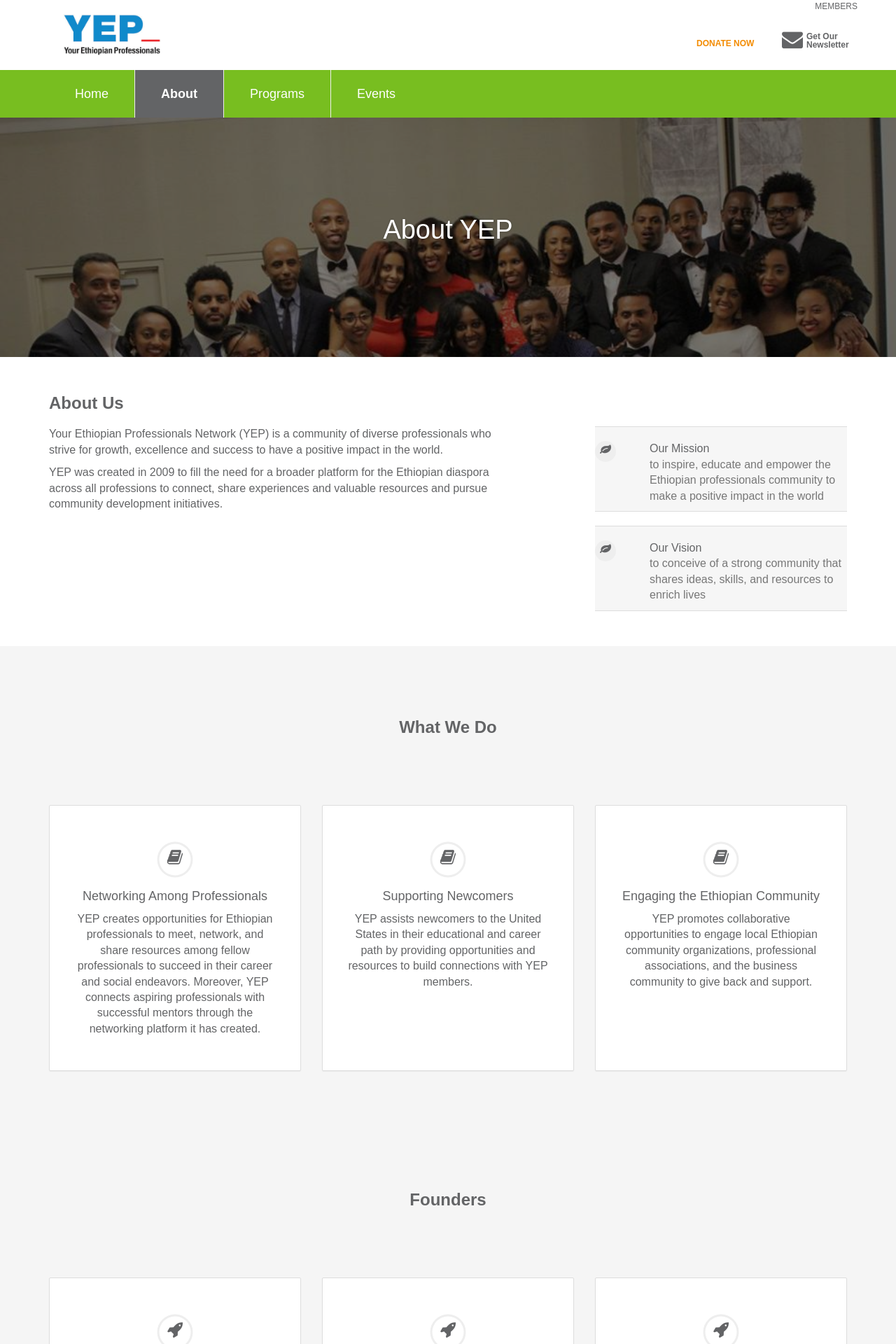
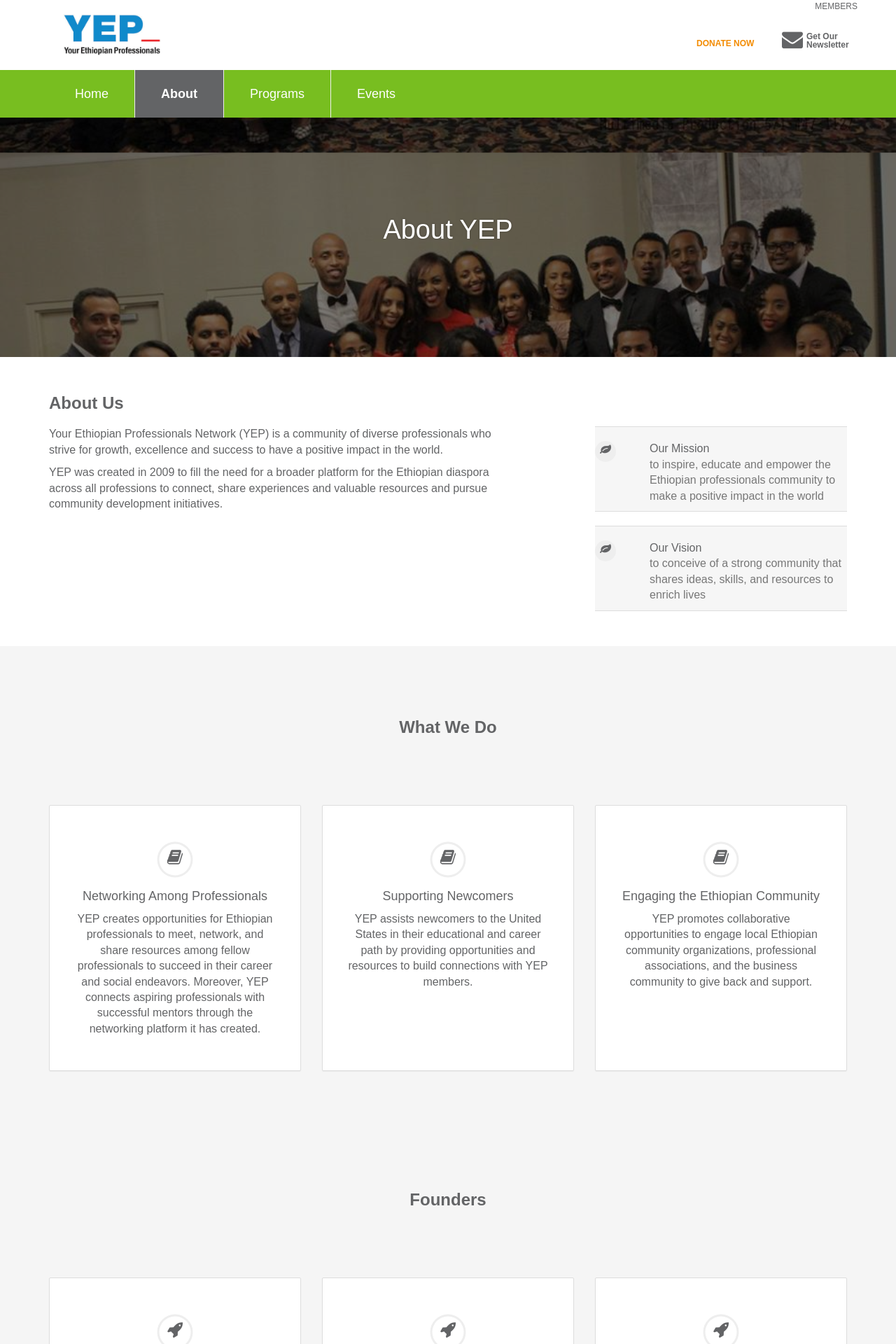
Before and after one commit to YEPNetwork/yepnetwork.github.io, a Jekyll site: the page built from about.html, in a window 1280 px wide. Shown: the top 1920 px of the page at 70% size. Built offline with Jekyll 4.4.1, drawn with Linux system fonts in a browser that asks for light colours; nearby versions of some CDN libraries; some web fonts are replaced.

Commit message:
Updated banner image style.

```diff
--- a/about.html
+++ b/about.html
@@ -6,7 +6,7 @@
 permalink: /about/
 body_class: about
 ---
-<div id="hero" style="background-image: url(/assets/images/team.jpg); /*background-position: center 0px*/;">
+<div id="hero" style="background-image: url(/assets/images/team.jpg); background-position: center 50px;">
   <div class="hero-overlay"></div>
   <div class="hero-content-wrapper">
     <div class="container text-center">
```
